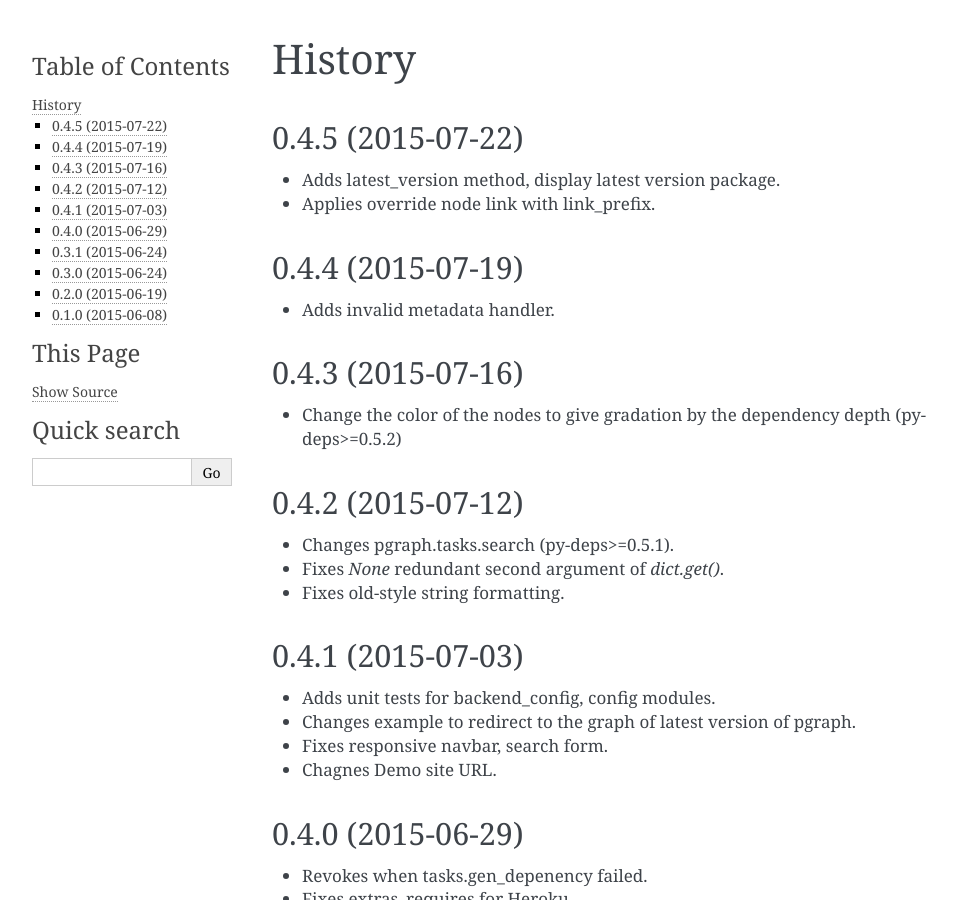
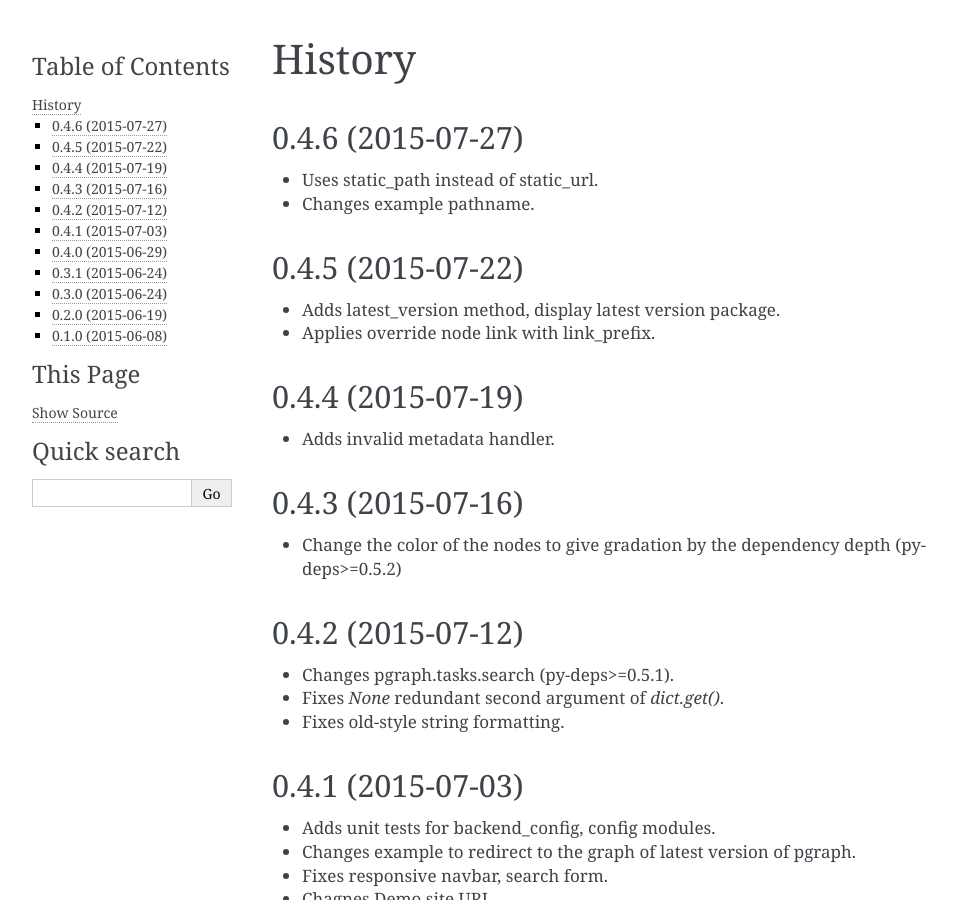
Before and after one commit to mkouhei/pgraph, a Sphinx documentation site: the page built from docs/source/HISTORY.rst, in a window 1280 px wide and 900 px high. Shown: the whole window, without its empty margins (148-1105 px from the left). Built offline with Sphinx 7.4.7, drawn with Linux system fonts in a browser that asks for light colours.

Commit message:
Bump version.
Signed-off-by: Kouhei Maeda <mkouhei@palmtb.net>

```diff
--- a/docs/source/HISTORY.rst
+++ b/docs/source/HISTORY.rst
@@ -1,5 +1,11 @@
 History
 =======
+
+0.4.6 (2015-07-27)
+------------------
+
+* Uses static_path instead of static_url.
+* Changes example pathname.
 
 0.4.5 (2015-07-22)
 ------------------
--- a/pgraph/__init__.py
+++ b/pgraph/__init__.py
@@ -4,6 +4,6 @@
 __project__ = 'pgraph'
 __author__ = 'Kouhei Maeda'
 __email__ = 'mkouhei@palmtb.net'
-__version__ = '0.4.5'
+__version__ = '0.4.6'
 __repo__ = 'https://github.com/mkouhei/pgraph'
 READTHEDOCS = 'http://pgraph.readthedocs.org'
```
